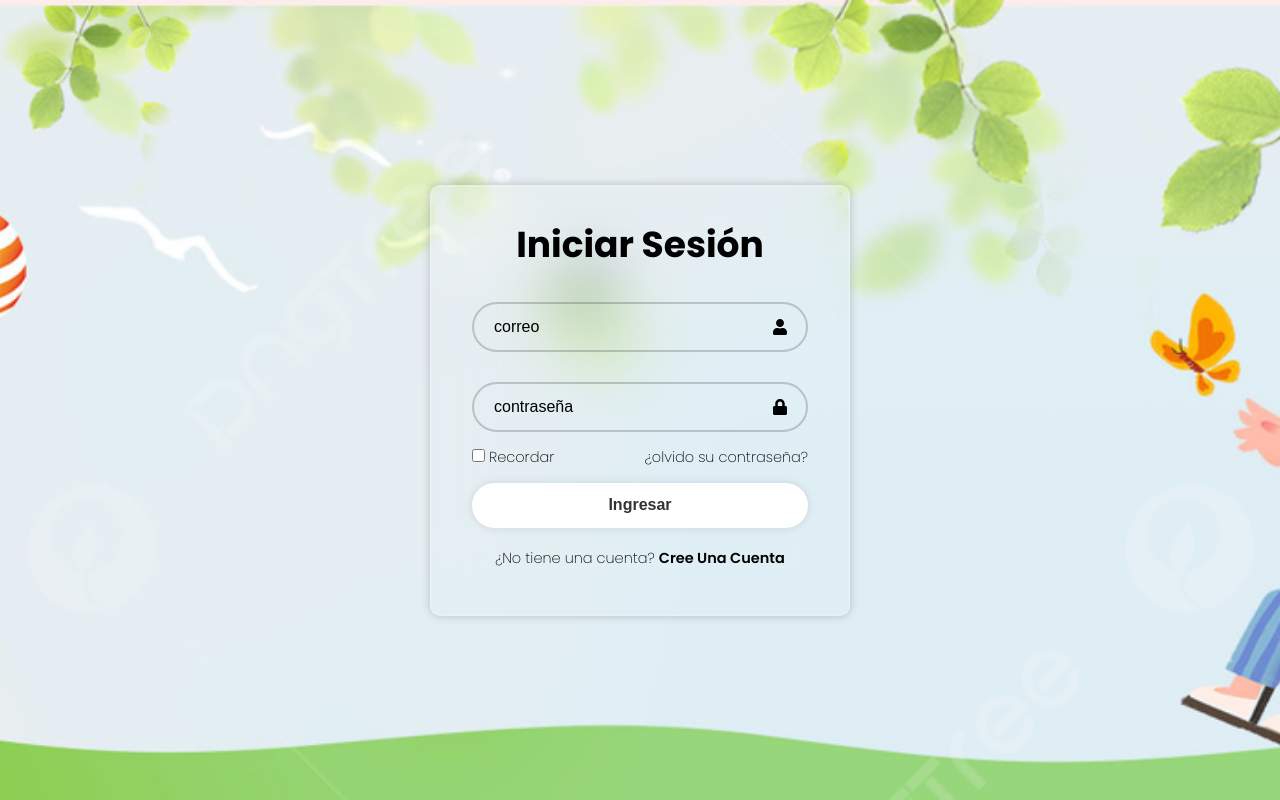
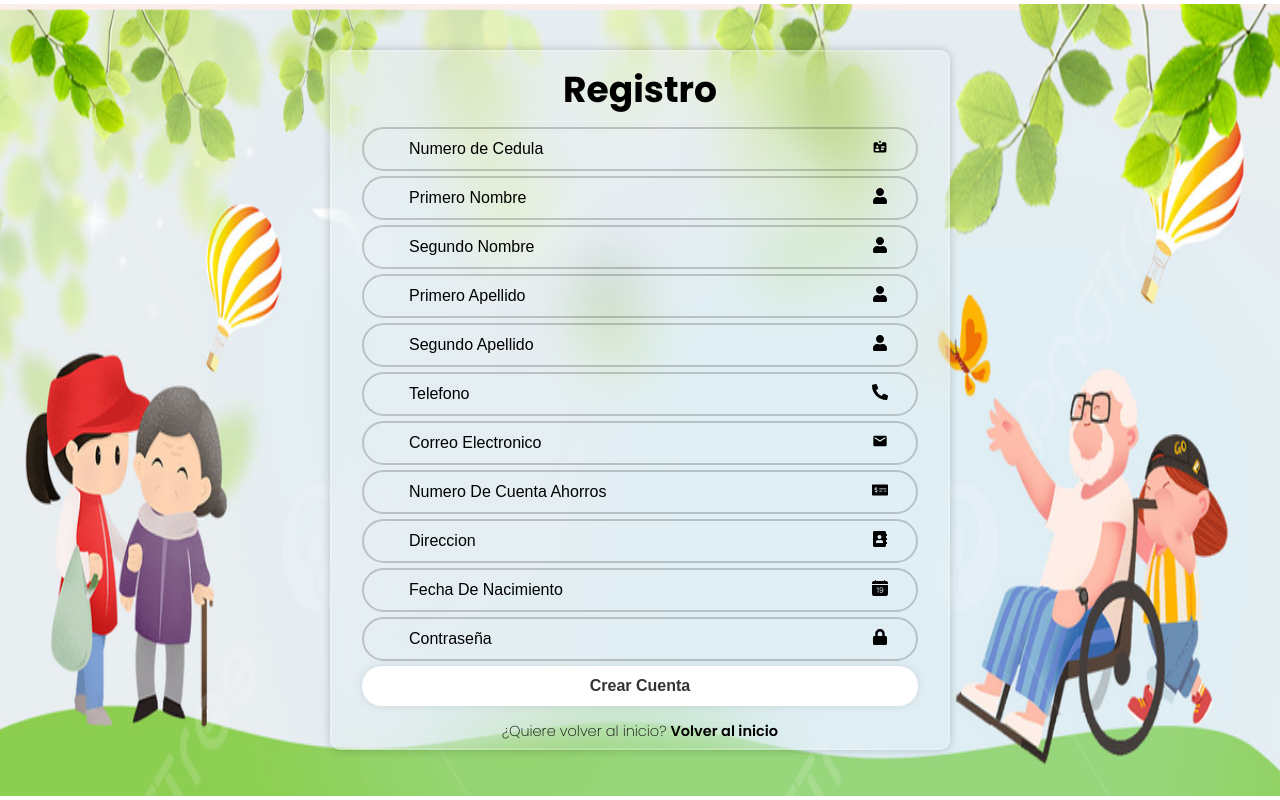
Before and after one commit to judynatalialopez/AED-Front-End, a React (Create React App) app in the folder aed-front-end/: page / in a window 1280 px wide. Built offline with nearby package versions, Linux system fonts and the light colour scheme.

Commit message:
registro de usuarios

```diff
--- a/aed-front-end/src/App.js
+++ b/aed-front-end/src/App.js
@@ -1,10 +1,10 @@
 import './App.css';
-import LoginUser from './components/login_user';  // Asegúrate de que la carpeta se llama 'components' y el archivo 'LoginAdmin.js'
+import Register_User from './components/register_user';  // Asegúrate de que la carpeta se llama 'components' y el archivo 'LoginAdmin.js'
 
 function App() {
   return (
     <div>
-      <LoginUser />
+      < Register_User/>
     </div>
   );
 }
--- /dev/null
+++ b/aed-front-end/src/components/register_user.jsx
@@ -0,0 +1,77 @@
+import React from 'react';
+import '../styles/register_user.css';
+import { FaUser, FaLock, FaPhoneAlt, FaMoneyCheckAlt, FaAddressBook } from 'react-icons/fa';
+import { HiIdentification } from 'react-icons/hi';
+import { MdEmail } from "react-icons/md";
+import { BsFillCalendarDateFill } from "react-icons/bs";
+
+
+const Register_User = () => {
+   return (
+    <div className="wrapper">
+        <form action="">
+            <h1>Registro</h1>
+            <div className="input-box">
+               <input type="number" placeholder='Numero de Cedula' required />
+               <HiIdentification className='icon'/>
+            </div>
+
+            <div className="input-box">
+               <input type="text" placeholder='Primero Nombre' required />
+               <FaUser className='icon'/>
+            </div>
+
+            <div className="input-box">
+               <input type="Text" placeholder='Segundo Nombre' required />
+               <FaUser className='icon' />
+            </div>
+
+            <div className="input-box">
+               <input type="text" placeholder='Primero Apellido' required />
+               <FaUser className='icon'/>
+            </div>
+
+            <div className="input-box">
+               <input type="Text" placeholder='Segundo Apellido' required />
+               <FaUser className='icon' />
+            </div>
+
+            <div className="input-box">
+               <input type="number" placeholder='Telefono' required />
+               <FaPhoneAlt className='icon' />
+            </div>
+            <div className="input-box">
+               <input type="email" placeholder='Correo Electronico' required />
+               <MdEmail className='icon'/>
+            </div>
+            <div className="input-box">
+               <input type="numeric" placeholder='Numero De Cuenta Ahorros' required />
+               <FaMoneyCheckAlt className='icon' />
+            </div>
+            <div className="input-box">
+               <input type="text" placeholder='Direccion' required />
+               <FaAddressBook className='icon'/>
+            </div>
+            <div className="input-box">
+               <input type="Text" placeholder='Fecha De Nacimiento' required />
+               <BsFillCalendarDateFill className='icon' />
+            </div>
+            <div className="input-box">
+               <input type="password" placeholder='Contraseña' required />
+               <FaLock className='icon' />
+            </div>
+
+
+
+           <button type="submit">Crear Cuenta</button>
+
+           <div className='register-link'>
+            <p>¿Quiere volver al inicio? <a href="#">Volver al inicio</a></p>
+           </div>
+        </form>
+    </div>
+  );
+};
+
+
+export default Register_User;
--- /dev/null
+++ b/aed-front-end/src/styles/register_user.css
@@ -0,0 +1,120 @@
+@import url('https://fonts.googleapis.com/css2?family=Poppins:wght@200;600;700&display=swap');
+
+*{
+    margin: 0;
+    padding: 0;
+    box-sizing: border-box;
+}
+
+body {
+     font-family: 'Poppins', sans-serif;
+    -webkit-font-smoothing: antialiased;
+    -moz-osx-font-smoothing: grayscale;
+    display: flex;
+    justify-content: center;
+    align-items: center;
+    min-height: 100vh;
+    background: url('../assets/login_users.jpg')
+    no-repeat;
+    background-size: 100% 99%;
+    background-position: center;
+}
+
+.wrapper{
+    width: 620px;
+    height: 700px;
+    background: transparent;
+    border: 2px solid rgba(255, 255, 255, .2);
+    backdrop-filter: blur(30px);
+    box-shadow: 0 0 10px rgba(0, 0, 0, .2);
+    color: #000000;
+    border-radius: 10px;
+    padding: 10px 30px;
+}
+
+.wrapper h1 {
+    font-size: 36px;
+    text-align: center;
+}
+
+.wrapper .input-box{
+    position: relative;
+    width: 100%;
+    height: 39px;
+    margin: 10px 0;
+}
+
+.input-box input{
+    width: 100%;
+    height: 60%;
+    background: transparent;
+    border: 2px solid rgba(16, 16, 16, 0.2);
+    outline: none;
+    border-radius: 40px;
+    font-size: 16px;
+    color: #000000;
+    padding: 20px 45px 20px ;
+}
+
+.input-box input::placeholder {
+    color: #000000;
+}
+
+.input-box .icon{
+    position: absolute;
+    right: 30px;
+    top: 50%;
+    transform: translateY(-50%);
+    font-size: 16px;
+}
+
+.wrapper .remember-forgot{
+    display: flex;
+    justify-content: space-between;
+    font-size: 14.5px;
+    margin: -15px 0 15px;
+}
+
+.remember-forgot label input{
+    accent-color: #000000;
+    margin-right: 4px;
+}
+
+.remember-forgot a {
+    color: #000000;
+    text-decoration: none;
+}
+.remember-forgot a:hover {
+    text-decoration: underline;
+}
+
+.wrapper button {
+    width: 100%;
+    height: 40px;
+    background: #fff;
+    border: none;
+    outline: none;
+    border-radius: 40px;
+    box-shadow: 0 0 10px rgba(0, 0, 0, .1);
+    cursor: pointer;
+    font-size:  16px;
+    color: #333;
+    font-weight: 700;
+}
+
+
+.wrapper .register-link{
+    font-size: 14.5px;
+    text-align: center;
+    margin: 15px;
+}
+
+.wrapper .register-link p a {
+    color: #000000;
+    text-decoration: none;
+    font-weight: 600;
+}
+
+.wrapper .register-link p a:hover{
+    text-decoration: underline;
+}
```
